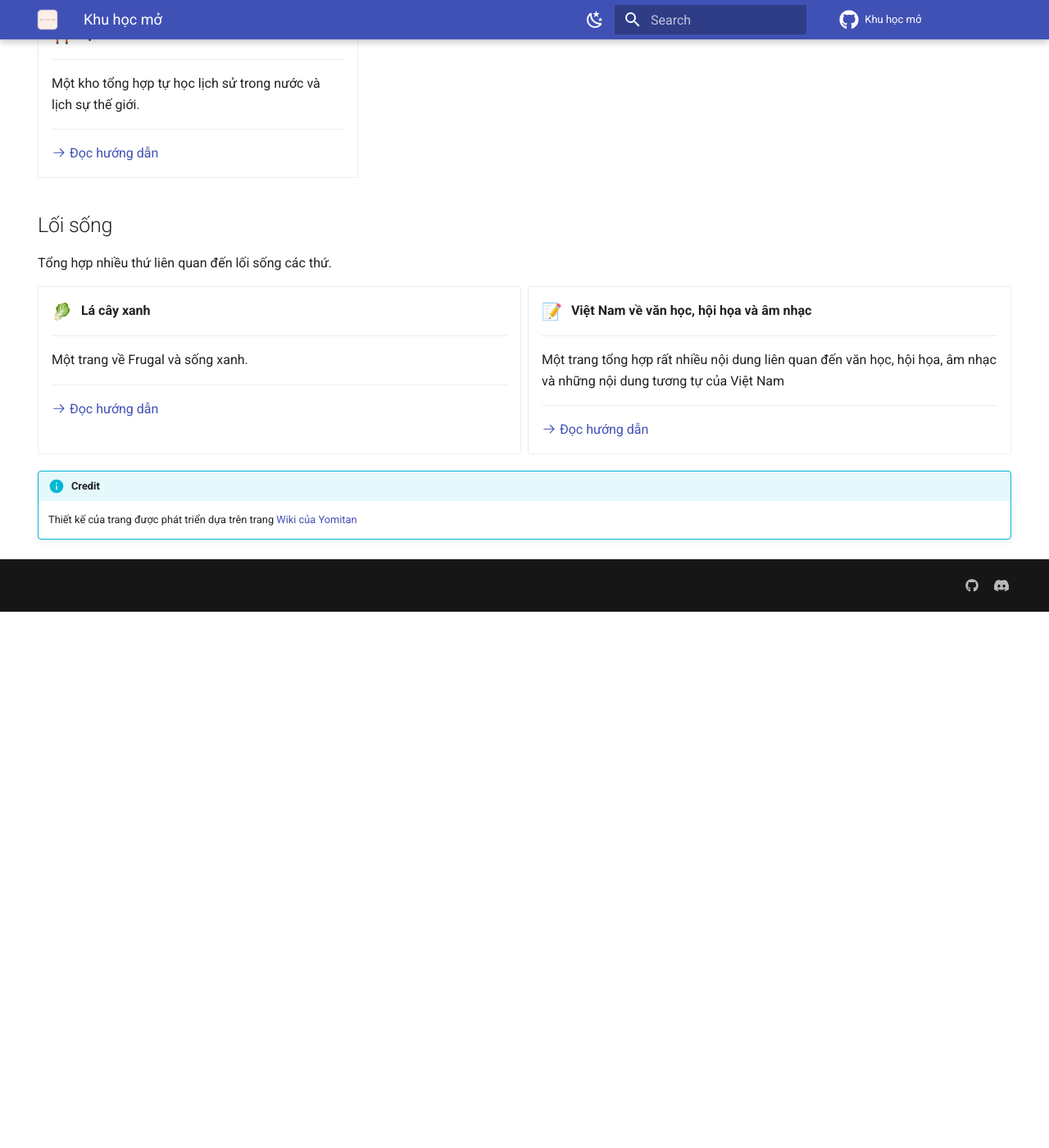
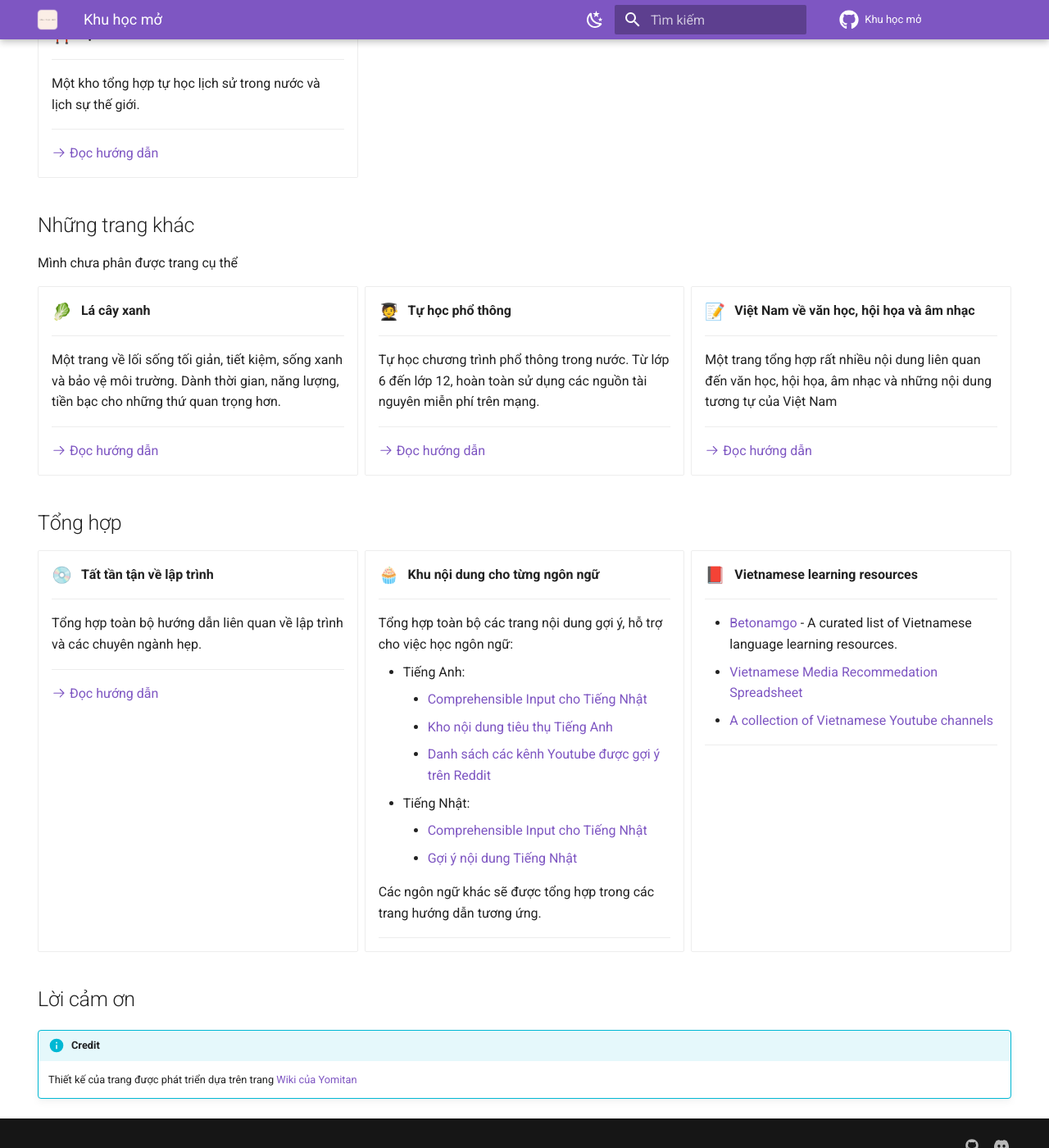
Before and after one commit to daihocmo/daihocmo.github.io, an MkDocs documentation site: the page built from docs/index.md, in a window 1280 px wide and 1400 px high, scrolled down 1743 px. Shown: the whole window at 82% size. Built offline with MkDocs 1.6.1 and Material for MkDocs 9.7.7, drawn with Linux system fonts in a browser that asks for light colours; emoji names are drawn with the system emoji font; comment, search, counter and statistics services are not loaded; before the commit the page ends 2489 px from its top, so only the background shows below that; some of the changed text lies outside the part shown.

Commit message:
Cập nhật trang chủ (một lần nữa) - Thêm các đầu mục mới

```diff
--- a/docs/index.md
+++ b/docs/index.md
@@ -170,9 +170,9 @@ Tổng hợp các hướng dẫn có liên quan đến việc tự học các ch
 
 </div>
 
-## Lối sống
+## Những trang khác
 
-Tổng hợp nhiều thứ liên quan đến lối sống các thứ.
+Mình chưa phân được trang cụ thể
 
 <div class="grid cards" markdown>
 
@@ -181,11 +181,23 @@ Tổng hợp nhiều thứ liên quan đến lối sống các thứ.
 
     ---
 
-    Một trang về Frugal và sống xanh.
+    Một trang về lối sống tối giản, tiết kiệm, sống xanh và bảo vệ môi trường. Dành thời gian, năng lượng, tiền bạc cho những thứ quan trọng hơn.
 
     ---
 
     [:octicons-arrow-right-24: Đọc hướng dẫn](./la-cay-xanh/)
+
+-   :student:{ .lg .middle } &nbsp;
+    __Tự học phổ thông__
+
+    ---
+
+    Tự học chương trình phổ thông trong nước. Từ lớp 6 đến lớp 12, hoàn toàn sử dụng các nguồn tài nguyên miễn phí trên mạng.
+
+
+    ---
+
+    [:octicons-arrow-right-24: Đọc hướng dẫn](./pho-thong/)
 
 -   :pencil:{ .lg .middle } &nbsp;
     __Việt Nam về văn học, hội họa và âm nhạc__
@@ -196,9 +208,57 @@ Tổng hợp nhiều thứ liên quan đến lối sống các thứ.
 
     ---
 
-    [:octicons-arrow-right-24: Đọc hướng dẫn](./viet-nam-toi/)
+    [:octicons-arrow-right-24: Đọc hướng dẫn](./viet-nam-va-nghe-thuat/)
 
 </div>
 
+## Tổng hợp
+
+<div class="grid cards" markdown>
+
+-   :cd:{ .lg .middle } &nbsp;
+    __Tất tần tận về lập trình__
+
+    ---
+
+    Tổng hợp toàn bộ hướng dẫn liên quan về lập trình và các chuyên ngành hẹp.
+
+    ---
+
+    [:octicons-arrow-right-24: Đọc hướng dẫn](./awesome-lap-trinh/)
+
+-   :cupcake:{ .lg .middle } &nbsp;
+    __Khu nội dung cho từng ngôn ngữ__
+
+    ---
+
+    Tổng hợp toàn bộ các trang nội dung gợi ý, hỗ trợ cho việc học ngôn ngữ:
+
+    - Tiếng Anh:
+        - [Comprehensible Input cho Tiếng Nhật](https://daihocmo.github.io/tieng-anh/input/)
+        - [Kho nội dung tiêu thụ Tiếng Anh](https://daihocmo.github.io/awesome-ngon-ngu/media-recs/tieng-anh/)
+        - [Danh sách các kênh Youtube được gợi ý trên Reddit](https://daihocmo.github.io/awesome-ngon-ngu/ngon-ngu/tieng-anh/youtube-channel.html)
+    - Tiếng Nhật:
+        - [Comprehensible Input cho Tiếng Nhật](https://daihocmo.github.io/awesome-ngon-ngu/ngon-ngu/tieng-nhat/input.html)
+        - [Gợi ý nội dung Tiếng Nhật](https://daihocmo.github.io/awesome-ngon-ngu/ngon-ngu/tieng-nhat/recommendation.html)
+
+    Các ngôn ngữ khác sẽ được tổng hợp trong các trang hướng dẫn tương ứng.
+
+    ---
+
+-   :closed_book:{ .lg .middle } &nbsp;
+    __Vietnamese learning resources__
+
+    ---
+
+    - [Betonamgo](https://daihocmo.github.io/betonamgo/) - A curated list of Vietnamese language learning resources.
+    - [Vietnamese Media Recommedation Spreadsheet](https://daihocmo.github.io/awesome-ngon-ngu/media-recs/tieng-viet/)
+    - [A collection of Vietnamese Youtube channels](https://daihocmo.github.io/awesome-ngon-ngu/media-recs/tieng-viet/noi-dung-tieng-viet.html)
+
+    ---
+
+</div>
+## Lời cảm ơn
+
 !!! info "Credit"
     Thiết kế của trang được phát triển dựa trên trang [Wiki của Yomitan](https://yomitan.wiki/)
--- a/mkdocs.yml
+++ b/mkdocs.yml
@@ -35,7 +35,7 @@ theme:
     - toc.follow
     - search.suggest
     - search.highlight
-  language: en
+  language: vi
   # custom_dir: overrides
   palette:
     - media: "(prefers-color-scheme: light)"
@@ -43,13 +43,13 @@ theme:
       toggle:
         icon: material/weather-night
         name: Switch to dark mode
-      primary: custom
+      primary: deep-purple
     - media: "(prefers-color-scheme: dark)"
       scheme: slate
       toggle:
         icon: material/white-balance-sunny
         name: Switch to light mode
-      primary: custom
+      primary: deep-purple
 
 extra:
   social:
@@ -88,4 +88,4 @@ markdown_extensions:
 
 plugins:
   - search
-  - open-in-new-tab
+  # - open-in-new-tab
```
Also changed, not shown: other parts of docs/index.md (+1 -1 lines).
